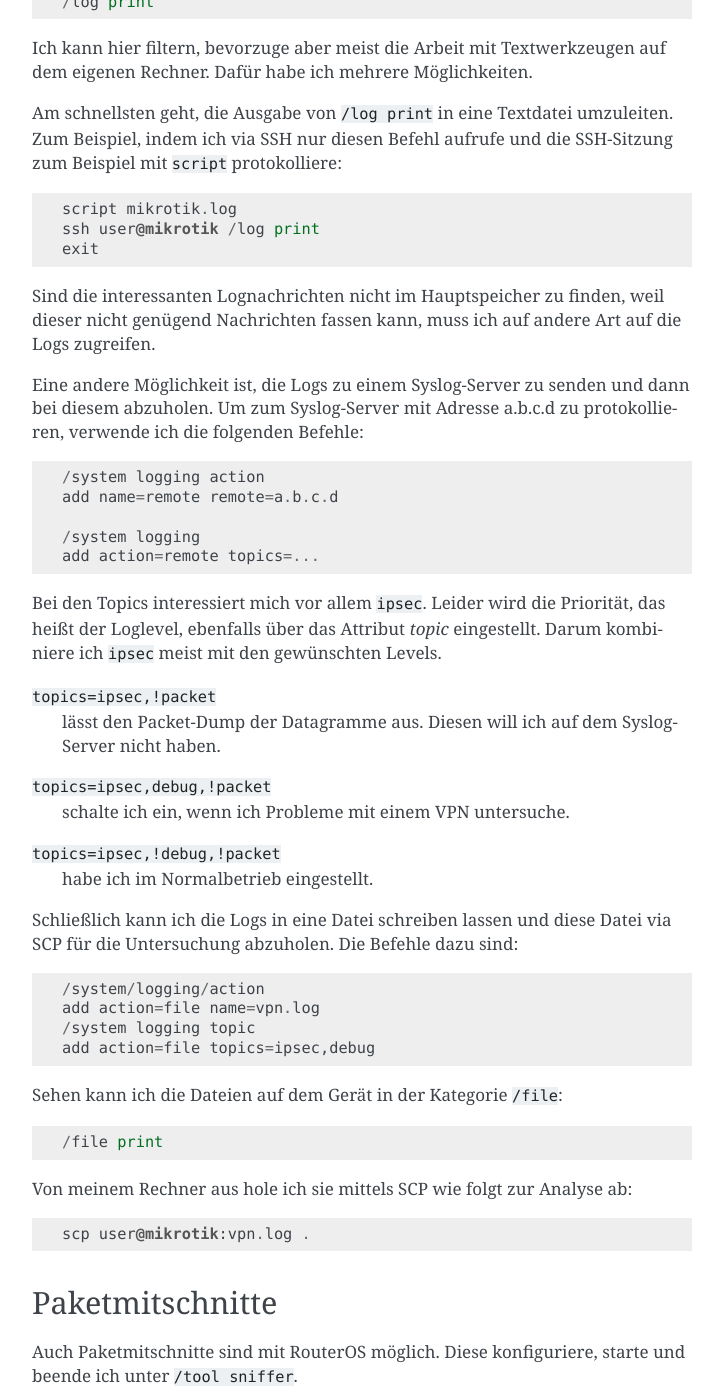
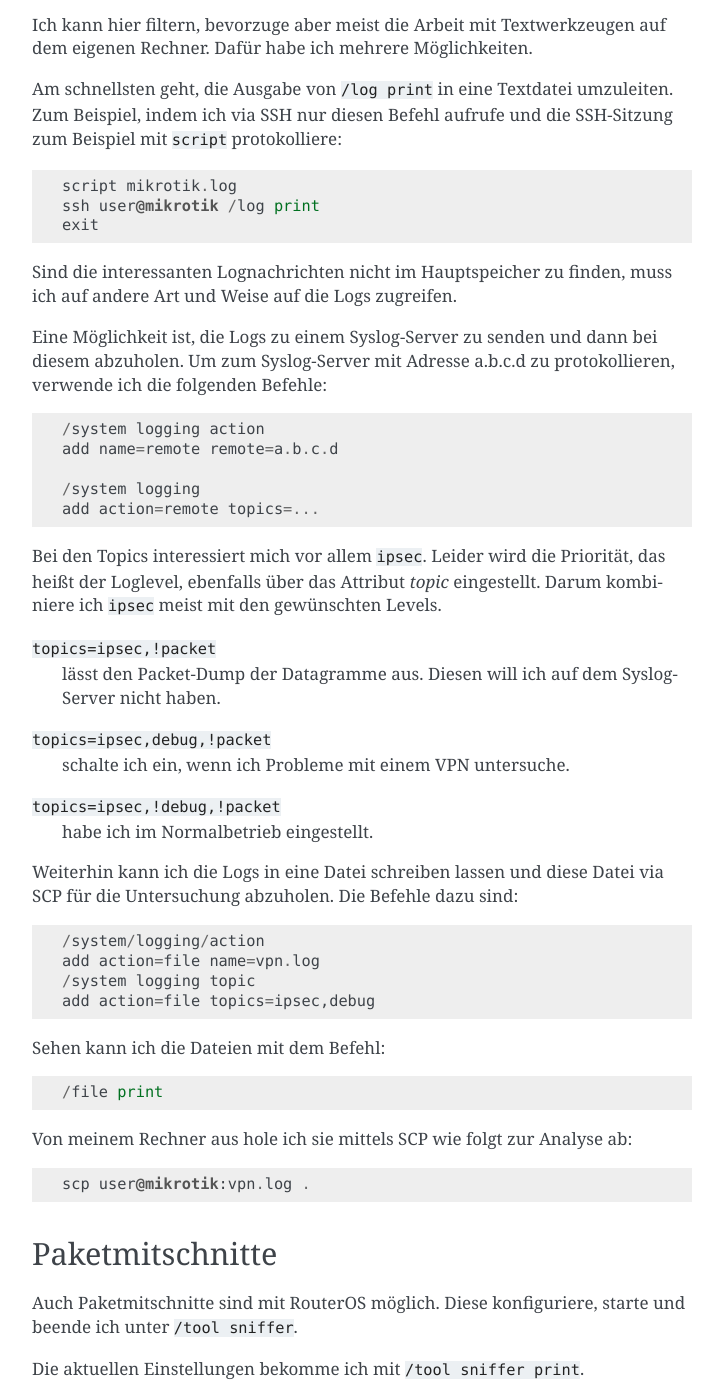
Before and after one commit to matwei-books/Fehlersuche-bei-IPsec-VPN-mit-IKEv2, a Sphinx documentation site: the page built from source/software/mikrotik-router.rst, in a window 1280 px wide and 1400 px high, scrolled down 1883 px. Shown: the whole window, without its empty margins (388-1111 px from the left). Built offline with Sphinx 7.4.7, drawn with Linux system fonts in a browser that asks for light colours; some of the changed text lies outside the part shown.

Commit message:
nach laut lesen überarbeitet

```diff
--- a/source/software/mikrotik-router.rst
+++ b/source/software/mikrotik-router.rst
@@ -99,10 +98,9 @@
   exit
 
 Sind die interessanten Lognachrichten nicht im Hauptspeicher zu finden,
-weil dieser nicht genügend Nachrichten fassen kann,
-muss ich auf andere Art auf die Logs zugreifen.
+muss ich auf andere Art und Weise auf die Logs zugreifen.
 
-Eine andere Möglichkeit ist, die Logs zu einem Syslog-Server zu senden
+Eine Möglichkeit ist, die Logs zu einem Syslog-Server zu senden
 und dann bei diesem abzuholen.
 Um zum Syslog-Server mit Adresse a.b.c.d zu protokollieren, verwende
 ich die folgenden Befehle::
@@ -128,7 +126,7 @@
 ``topics=ipsec,!debug,!packet``
   habe ich im Normalbetrieb eingestellt.
 
-Schließlich kann ich die Logs in eine Datei schreiben lassen
+Weiterhin kann ich die Logs in eine Datei schreiben lassen
 und diese Datei via SCP für die Untersuchung abzuholen.
 Die Befehle dazu sind::
 
@@ -137,7 +135,7 @@
   /system logging topic
   add action=file topics=ipsec,debug
 
-Sehen kann ich die Dateien auf dem Gerät in der Kategorie ``/file``::
+Sehen kann ich die Dateien mit dem Befehl::
 
   /file print
 
```
Also changed, not shown: other parts of source/software/mikrotik-router.rst (+3 -4 lines).
